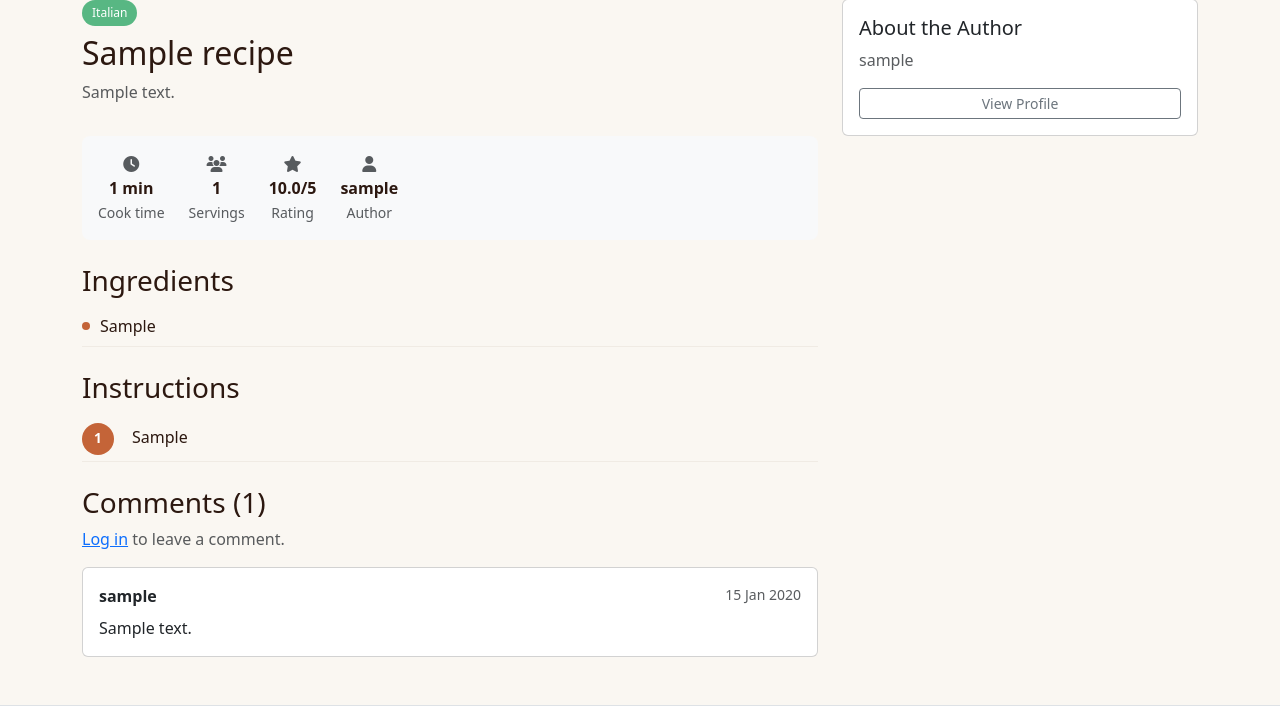
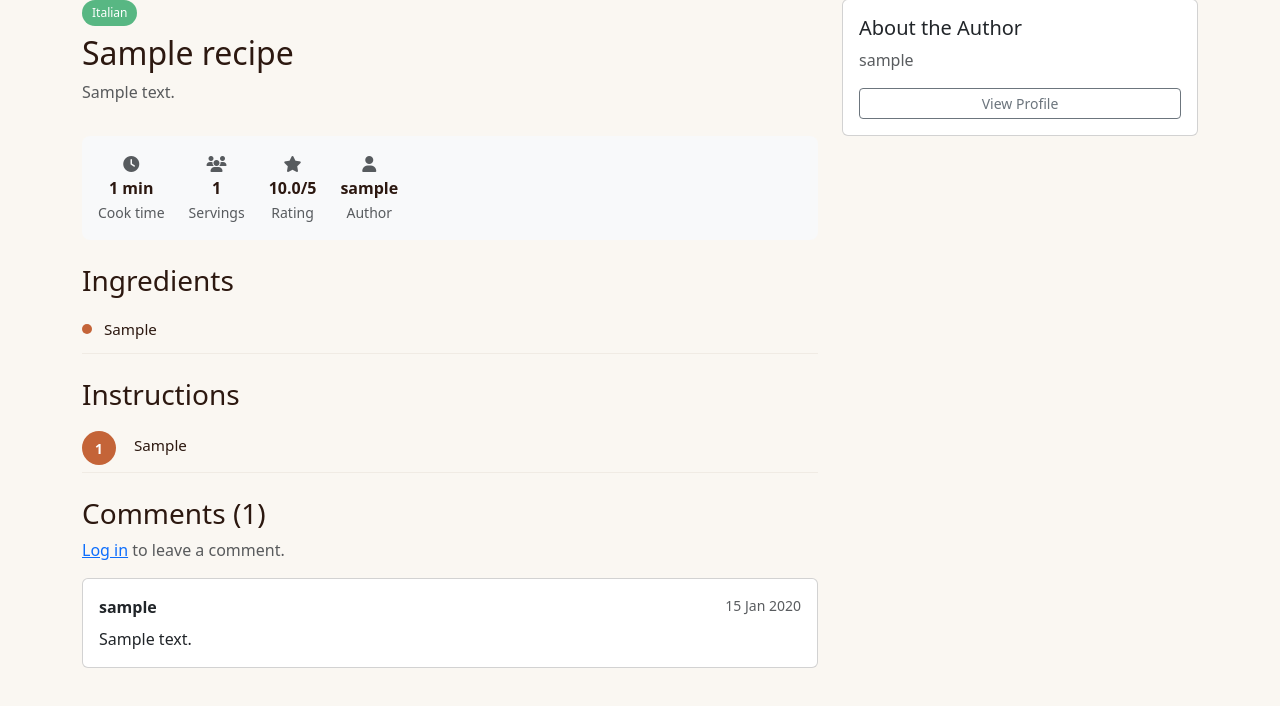
Before and after one commit to fahim2023/forkit, a Django app: a page that uses templates/base.html in a window 1280 px wide. Shown: the part 511-1217 px from the top of the page. Run offline with Django 5.2, Linux system fonts and the light colour scheme; data comes from the database, SQL or seed files in the repository; tables that the repository leaves empty hold one stand-in row (values such as "Sample post"); grey boxes marked "Sample" are stand-in pictures; parts of the project's set-up code (start-up, migrations or seed data) failed here and were passed over.

Commit message:
Fix ingredients and instructions list styling with better spacing

```diff
--- a/static/css/style.css
+++ b/static/css/style.css
@@ -80,46 +80,50 @@ body {
 .ingredients-list {
   list-style: none;
   padding: 0;
+  margin: 0;
 }
 
 .ingredients-list li {
-  padding: 8px 0;
+  padding: 12px 0;
   border-bottom: 1px solid #f0ebe4;
   display: flex;
   align-items: center;
-  gap: 10px;
+  gap: 12px;
+  font-size: 0.95rem;
 }
 
 .ingredients-list li::before {
   content: "";
-  width: 8px;
-  height: 8px;
+  min-width: 10px;
+  height: 10px;
   background-color: var(--terracotta);
   border-radius: 50%;
-  flex-shrink: 0;
 }
 
 /* Instructions list */
 .instructions-list {
   list-style: none;
   padding: 0;
+  margin: 0;
   counter-reset: step-counter;
 }
 
 .instructions-list li {
-  padding: 12px 0 12px 50px;
+  padding: 14px 0 14px 52px;
   border-bottom: 1px solid #f0ebe4;
   position: relative;
   counter-increment: step-counter;
+  font-size: 0.95rem;
+  line-height: 1.6;
 }
 
 .instructions-list li::before {
   content: counter(step-counter);
   position: absolute;
   left: 0;
-  top: 10px;
-  width: 32px;
-  height: 32px;
+  top: 12px;
+  width: 34px;
+  height: 34px;
   background-color: var(--terracotta);
   color: white;
   border-radius: 50%;
```
Also changed, not shown: 1 other file.
